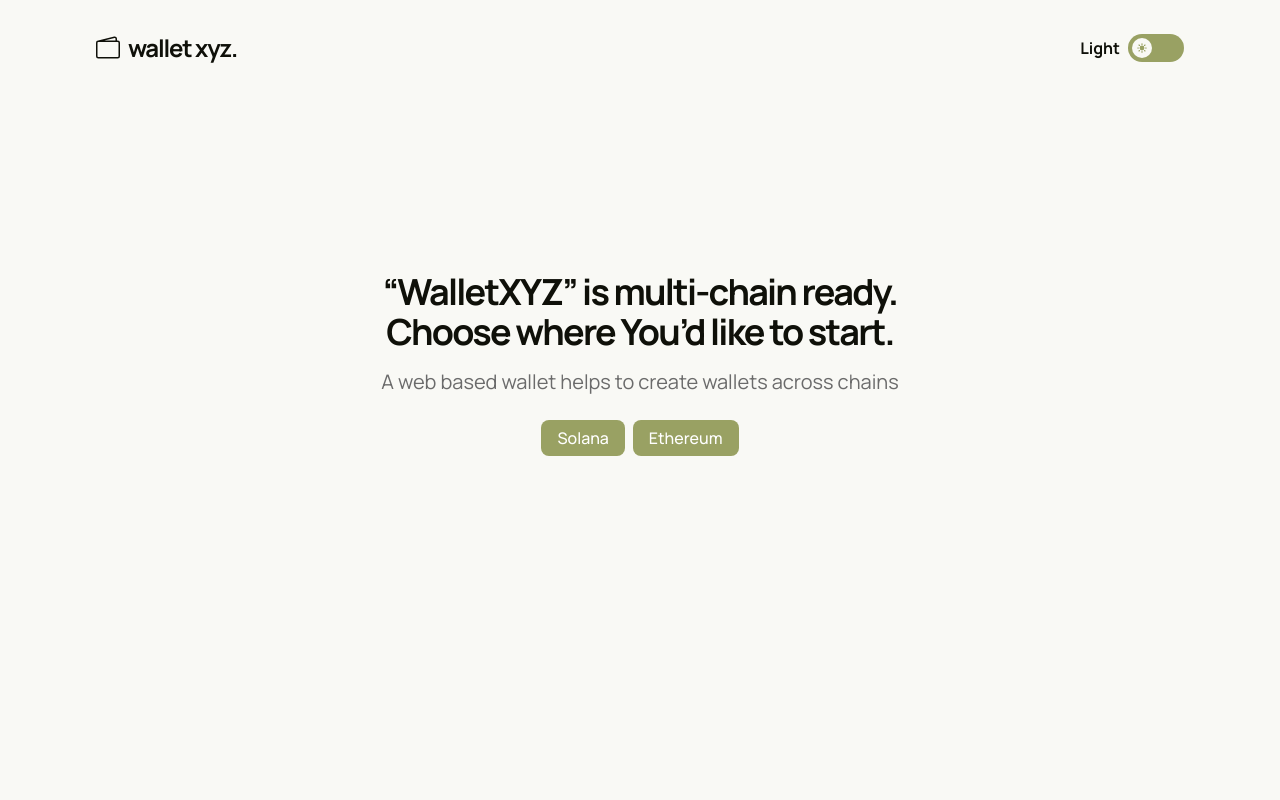
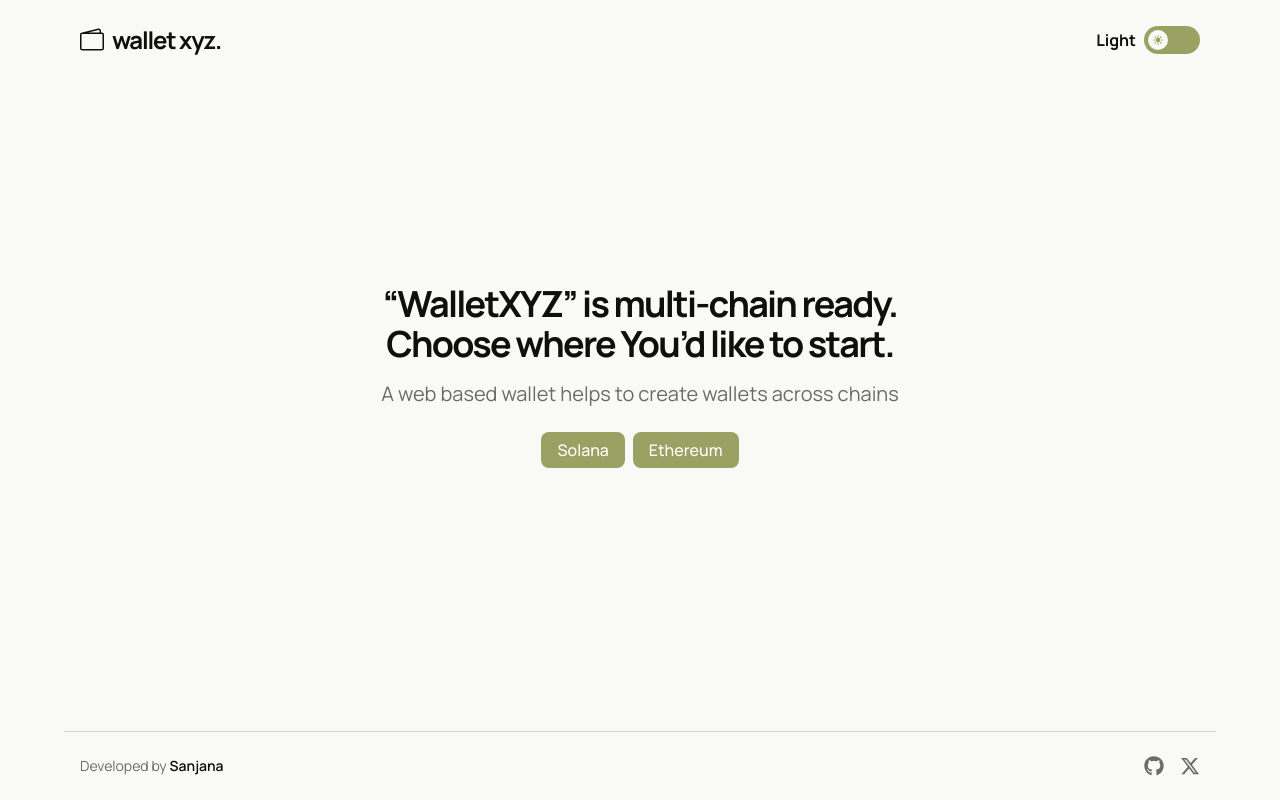
Before and after one commit to sanjanaynvsdl/web-based-wallet, a Next.js app: page / in a window 1280 px wide. Built offline with nearby package versions, Linux system fonts and the light colour scheme.

Commit message:
feat: footer

```diff
--- a/src/app/page.tsx
+++ b/src/app/page.tsx
@@ -1,14 +1,16 @@
 import { Container } from "@/components/container";
 import { Hero } from "@/components/hero";
 import { NavBar } from "@/components/navbar";
+import { Footer } from "@/components/footer";
 
 export default function Home() {
   return (
-    <div className="min-h-screen">
+    <div className="min-h-screen flex flex-col">
+      <NavBar />
       <Container>
-        <NavBar />
         <Hero />
       </Container>
+      <Footer />
     </div>
   );
 }
--- /dev/null
+++ b/src/components/footer.tsx
@@ -0,0 +1,40 @@
+import React from "react";
+import { FaGithub } from "react-icons/fa";
+import { FaXTwitter } from "react-icons/fa6";
+
+export const Footer = () => {
+  return (
+    <footer className="mt-auto">
+      <div className="max-w-6xl mx-auto px-4 py-6 border-t border-border">
+        <div className="flex flex-col md:flex-row justify-between items-center gap-4">
+          <div className="flex items-center gap-2">
+            <p className="text-muted-foreground text-sm">
+              Developed by <span className="font-semibold text-foreground">Sanjana</span>
+            </p>
+          </div>
+
+          <div className="flex items-center gap-4">
+            <a
+              href="https://github.com/sanjanaynvsdl"
+              target="_blank"
+              rel="noopener noreferrer"
+              className="text-muted-foreground hover:text-foreground transition-colors"
+              aria-label="GitHub"
+            >
+              <FaGithub size={20} />
+            </a>
+            <a
+              href="https://x.com/sanjana_ynvsdl"
+              target="_blank"
+              rel="noopener noreferrer"
+              className="text-muted-foreground hover:text-foreground transition-colors"
+              aria-label="X (Twitter)"
+            >
+              <FaXTwitter size={20} />
+            </a>
+          </div>
+        </div>
+      </div>
+    </footer>
+  );
+};
--- a/src/components/hero.tsx
+++ b/src/components/hero.tsx
@@ -2,7 +2,7 @@ import { Button } from "@/components/ui/button";
 
 export const Hero = () => {
   return (
-    <div className="flex justify-center items-center flex-col min-h-[calc(100vh-200px)]">
+    <div className="flex justify-center items-center flex-col min-h-[calc(100vh-240px)]">
       <div className="max-w-3xl text-center">
         <p className="text-foreground font-bold sm:text-4xl text-2xl tracking-tighter text-center">
           &ldquo;WalletXYZ&rdquo; is multi-chain ready.
--- a/src/components/navbar.tsx
+++ b/src/components/navbar.tsx
@@ -25,10 +25,11 @@ export const NavBar = () => {
   };
 
   return (
-    <div className="flex justify-between items-center pt-4 w-full px-4">
+    <div className="sticky top-0 z-50 bg-background/80 backdrop-blur-md">
+      <div className="max-w-6xl mx-auto px-4 py-6 flex justify-between items-center w-full">
         <div className="flex items-center gap-2">
           <BsWallet2 className="text-foreground font-bold" size={24} />
-        <p className="text-2xl font-bold tracking-tighter text-foreground">wallet xyz.</p>
+          <p className="sm:text-2xl  text-lg font-bold tracking-tighter text-foreground">wallet xyz.</p>
         </div>
         <div className="flex items-center gap-2">
           <span className="text-md text-foreground font-bold">{isDark ? "Dark" : "Light"}</span>
@@ -58,5 +59,6 @@ export const NavBar = () => {
           </button>
         </div>
       </div>
+    </div>
   );
 };
```
Lines whose indentation alone changed are shown as unchanged.
